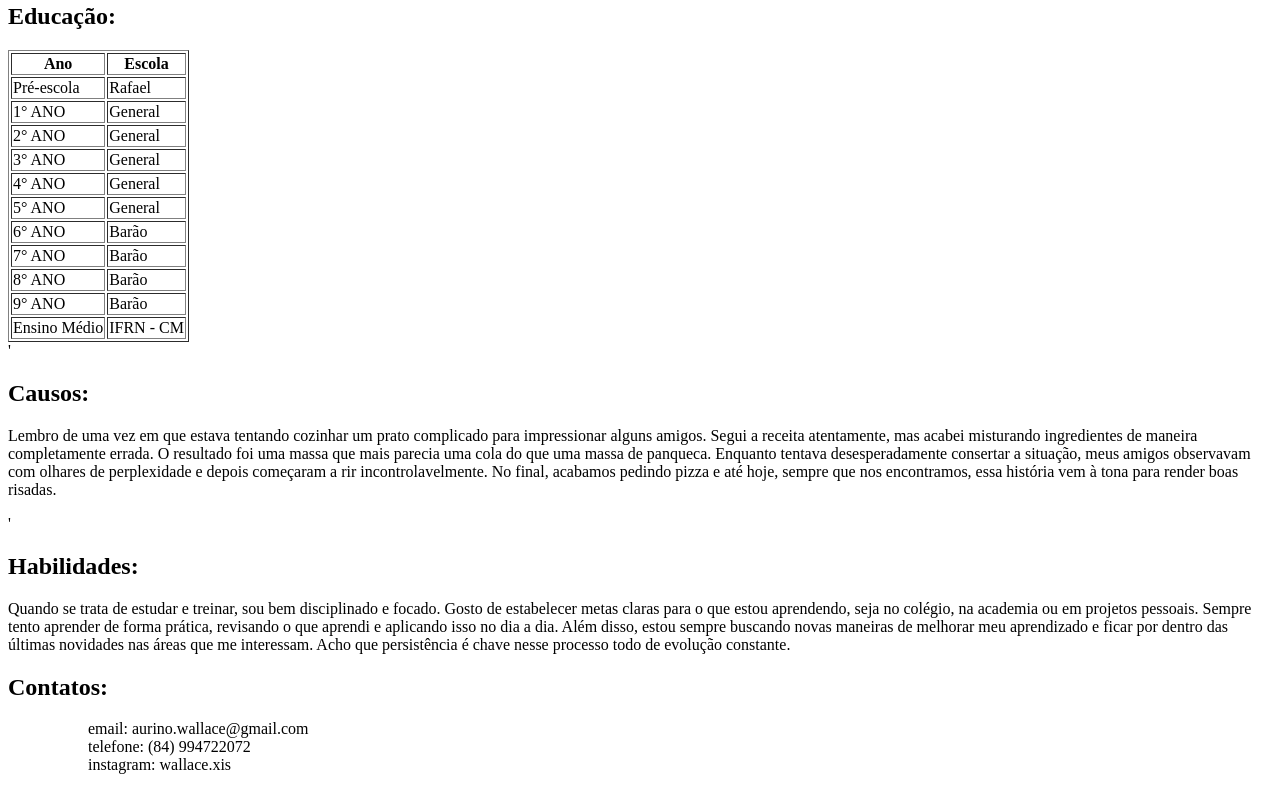
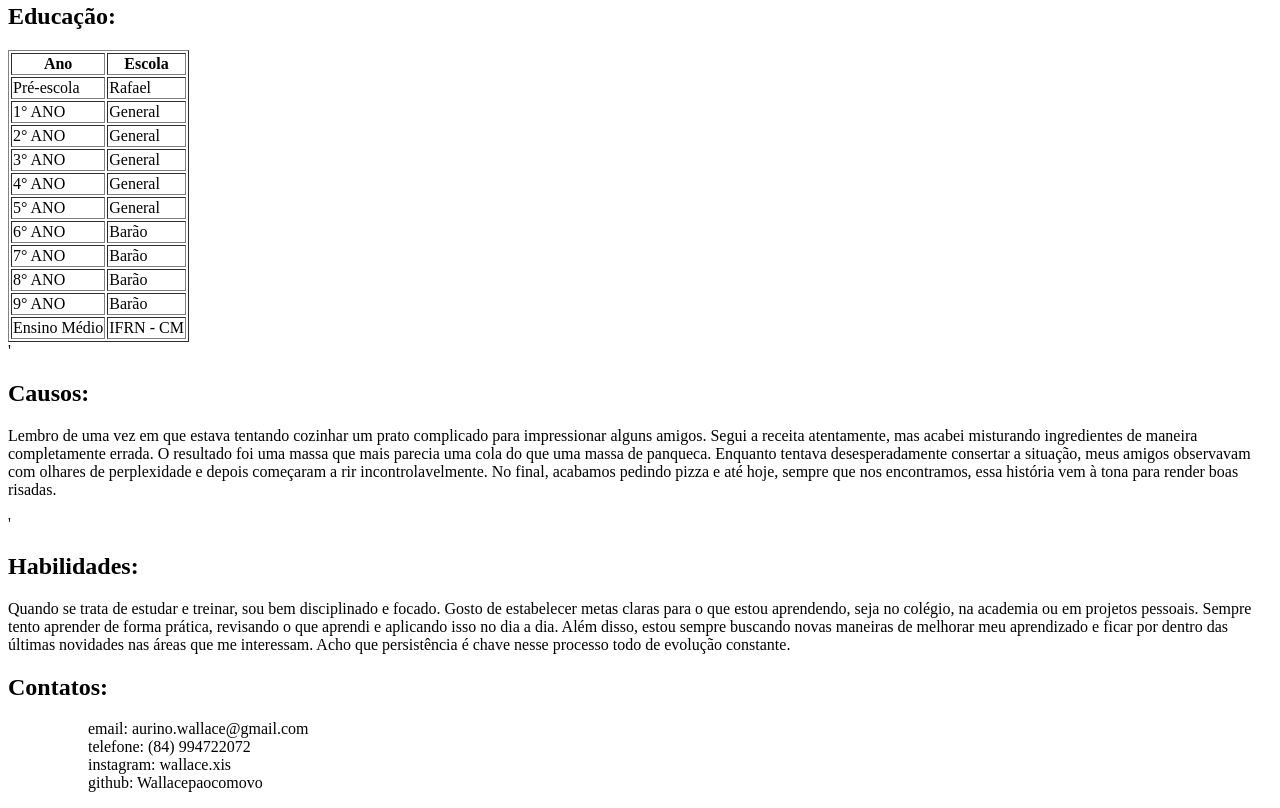
Before and after one commit to Wallacepaocomovo/aweb, a plain HTML site: page Bimestre1/paginaPessoal/paginaPessoal.html in a window 1280 px wide. Shown: the part 476-1284 px from the top of the page. Drawn offline with Linux system fonts and the light colour scheme.

Commit message:
pagpessoal

```diff
--- a/Bimestre1/paginaPessoal/paginaPessoal.html
+++ b/Bimestre1/paginaPessoal/paginaPessoal.html
@@ -130,6 +130,7 @@
                                 <ol>email: aurino.wallace@gmail.com </ol>
                                 <ol>telefone: (84) 994722072 </ol>
                                 <ol>instagram: wallace.xis </ol>
+                                <ol>github: Wallacepaocomovo</ol>
                             </ol>
 
                     </section>
```
